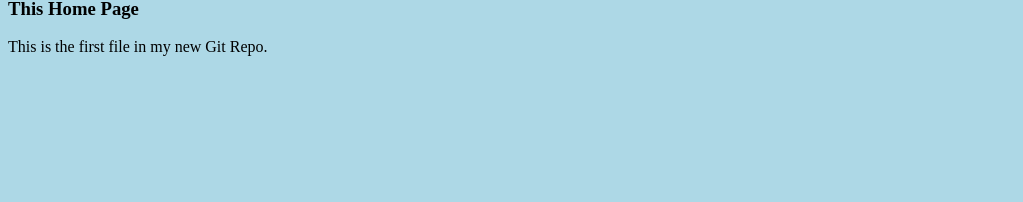
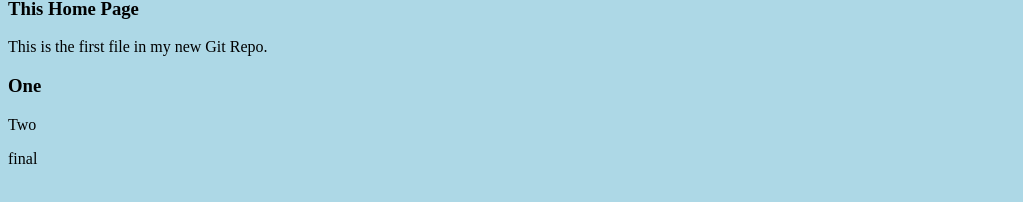
Before and after one commit to infotecsys/test_git, a plain HTML site: page index.html in a window 1280 px wide. Shown: the part 506-708 px from the top of the page, without its empty margins (0-1023 px from the left). Drawn offline with Linux system fonts and the light colour scheme.

Commit message:
final test exp_00

```diff
--- a/index.html
+++ b/index.html
@@ -12,7 +12,8 @@
         style="width:100%;max-width:960px"></div>
     <h3>This Home Page</h3>
     <p>This is the first file in my new Git Repo.</p>
-
-
+        <h3>One</h3>
+        <p>Two</p>
+        <p>final</p>
 </body>
 </html>
```
